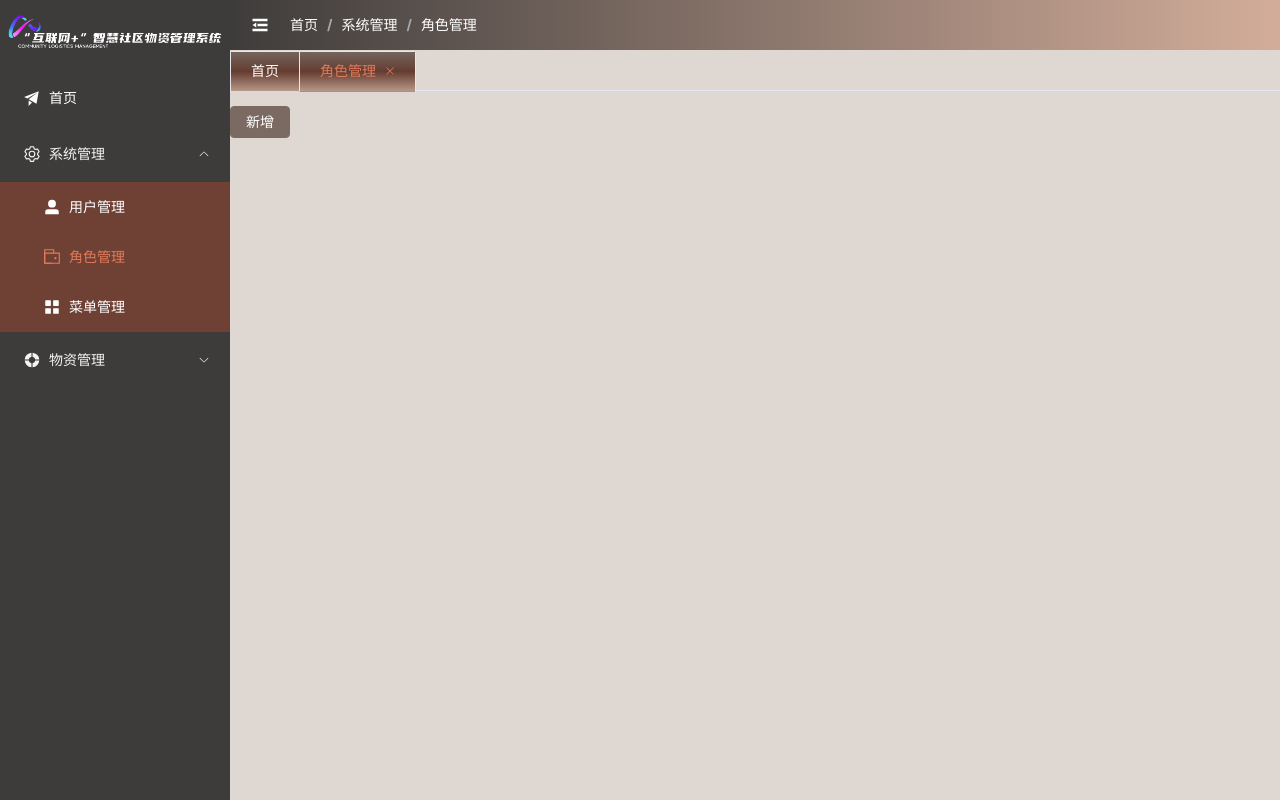
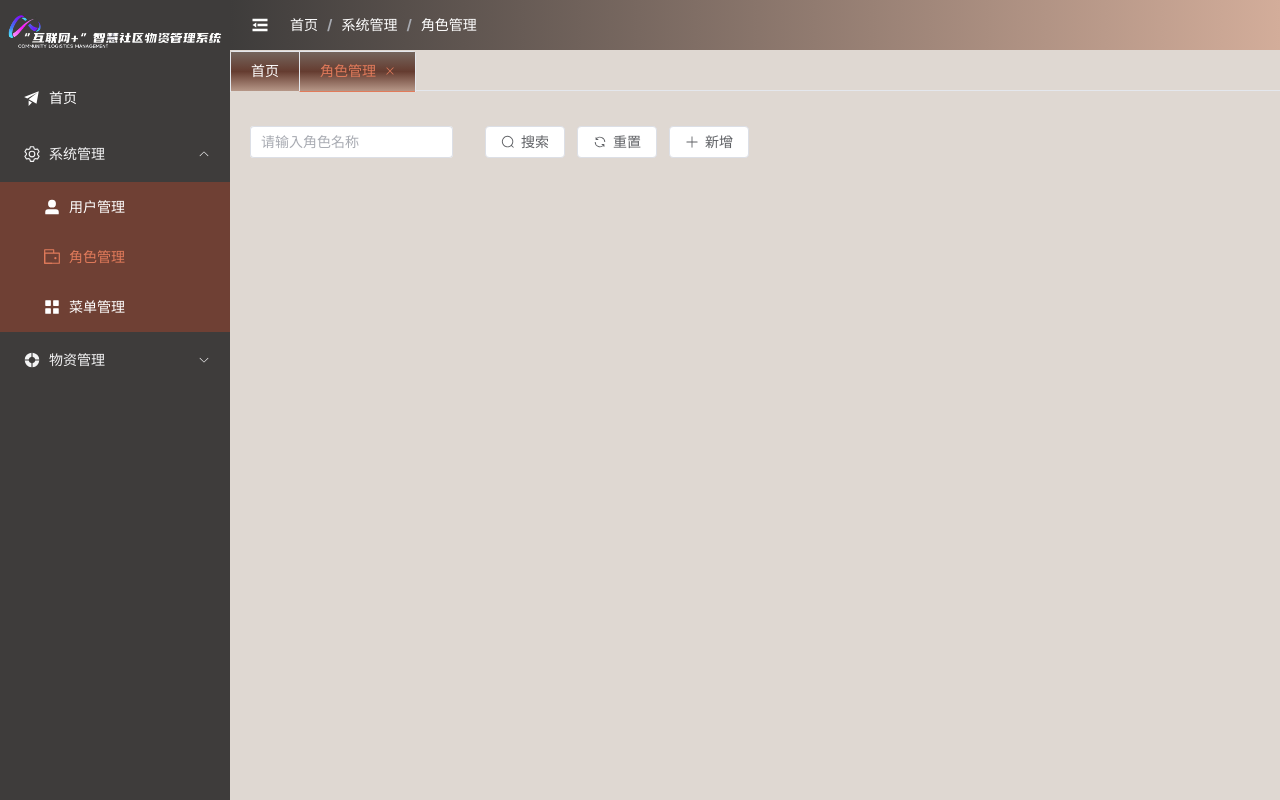
Before and after one commit to Tiemoremilk/graProject, a Vue app: page /roleList in a window 1280 px wide. Built offline with nearby package versions, Linux system fonts and the light colour scheme.

Commit message:
feat(组合api 模块抽离): ✨ role

```diff
--- a/components.d.ts
+++ b/components.d.ts
@@ -13,8 +13,11 @@ declare module '@vue/runtime-core' {
     ElButton: typeof import('element-plus/es')['ElButton']
     ElContainer: typeof import('element-plus/es')['ElContainer']
     ElDialog: typeof import('element-plus/es')['ElDialog']
+    ElForm: typeof import('element-plus/es')['ElForm']
+    ElFormItem: typeof import('element-plus/es')['ElFormItem']
     ElHeader: typeof import('element-plus/es')['ElHeader']
     ElIcon: typeof import('element-plus/es')['ElIcon']
+    ElInput: typeof import('element-plus/es')['ElInput']
     ElMain: typeof import('element-plus/es')['ElMain']
     ElMenu: typeof import('element-plus/es')['ElMenu']
     ElMenuItem: typeof import('element-plus/es')['ElMenuItem']
--- a/src/App.vue
+++ b/src/App.vue
@@ -2,4 +2,5 @@
   <router-view />
 </template>
 
-<style lang="scss"></style>
+<style lang="scss">
+</style>
--- /dev/null
+++ b/src/api/role/roleModel.ts
@@ -0,0 +1,13 @@
+export type AddRoleModel = {
+  type: string;
+  roleId: string;
+  roleName: string;
+  remark: string;
+};
+//查询参数类型
+export type ListParm = {
+  currentPage: number;
+  pageSize: number;
+  roleName: string;
+  total: number;
+};
--- /dev/null
+++ b/src/assets/elementPlusBase.css
@@ -0,0 +1,10 @@
+.el-button{
+  --el-button-hover-text-color: #87510f !important;
+  --el-button-active-text-color: #e28007 !important;
+  --el-button-active-border-color: #ec9a46 !important;
+  --el-button-hover-bg-color: #f0e8e0 !important;
+  --el-button-hover-border-color: #eed5bb !important;
+}
+.el-input{
+  --el-input-focus-border-color:#ec9a46 !important;
+}
--- /dev/null
+++ b/src/composables/role/useRole.ts
@@ -0,0 +1,13 @@
+export default function useRole() {
+  //新增
+  const addBtn = () => {};
+  //编辑
+  const editBtn = () => {};
+  //删除
+  const deleteBtn = () => {};
+  return {
+    addBtn,
+    editBtn,
+    deleteBtn,
+  };
+}
--- /dev/null
+++ b/src/composables/role/useTable.ts
@@ -0,0 +1,24 @@
+import type { ListParm } from "@/api/role/roleModel";
+import { reactive } from "vue";
+
+export default function useTable() {
+  //列表参数
+  const listParm = reactive<ListParm>({
+    currentPage: 1,
+    pageSize: 10,
+    roleName: "",
+    total: 0,
+  });
+  //列表
+  const getList = () => {};
+  //搜索
+  const searchBtn = () => {};
+  //重置
+  const resetBtn = () => {};
+  return {
+    listParm,
+    getList,
+    searchBtn,
+    resetBtn,
+  };
+}
--- a/src/main.ts
+++ b/src/main.ts
@@ -5,6 +5,7 @@ import App from "./App.vue";
 import router from "./router";
 
 import "./assets/main.css";
+import "./assets/elementPlusBase.css";
 import * as ElementPlusIconsVue from "@element-plus/icons-vue";
 
 const app = createApp(App);
--- a/src/views/pages/system/RoleListManage.vue
+++ b/src/views/pages/system/RoleListManage.vue
@@ -1,25 +1,31 @@
 <template>
-  <div>
-    <el-button color="#7A6A61" size="default" @click="addBtn">新增</el-button>
-    <SysDialog
-      :visible="dialog.visible"
-      :height="dialog.height"
-      :title="dialog.title"
-      v-on:on-close="onClose"
-      @on-confirm="onConfirm"
-    >
-      <template v-slot:content>This is Dialog</template>
-    </SysDialog>
-  </div>
+  <el-main>
+    <!-- 搜索栏 -->
+    <el-form :model="listParm" :inline="true" size="normal">
+      <el-form-item label="">
+        <el-input
+          v-model="listParm.roleName"
+          placeholder="请输入角色名称"
+        ></el-input>
+      </el-form-item>
+      <el-form-item>
+        <el-button @click="searchBtn" :icon="Search">搜索</el-button>
+        <el-button @click="resetBtn" :icon="Refresh">重置</el-button>
+        <el-button @click="addBtn" :icon="Plus">新增</el-button>
+      </el-form-item>
+    </el-form>
+  </el-main>
 </template>
 
 <script setup lang="ts">
-import SysDialog from "@/components/SysDialog.vue";
-import sysDialog from "@/utils/sysDialog";
-const { dialog, onConfirm, onClose } = sysDialog();
-const addBtn = () => {
-  (dialog.title = "新增"), (dialog.visible = true);
-};
+import { Search, Edit, Plus, Refresh, Delete } from "@element-plus/icons-vue";
+import useRole from "@/composables/role/useRole";
+import useTable from "@/composables/role/useTable";
+
+const { listParm, searchBtn, resetBtn } = useTable();
+const { addBtn, deleteBtn, editBtn } = useRole();
 </script>
 
-<style scoped></style>
+<style lang="scss">
+
+</style>
```
